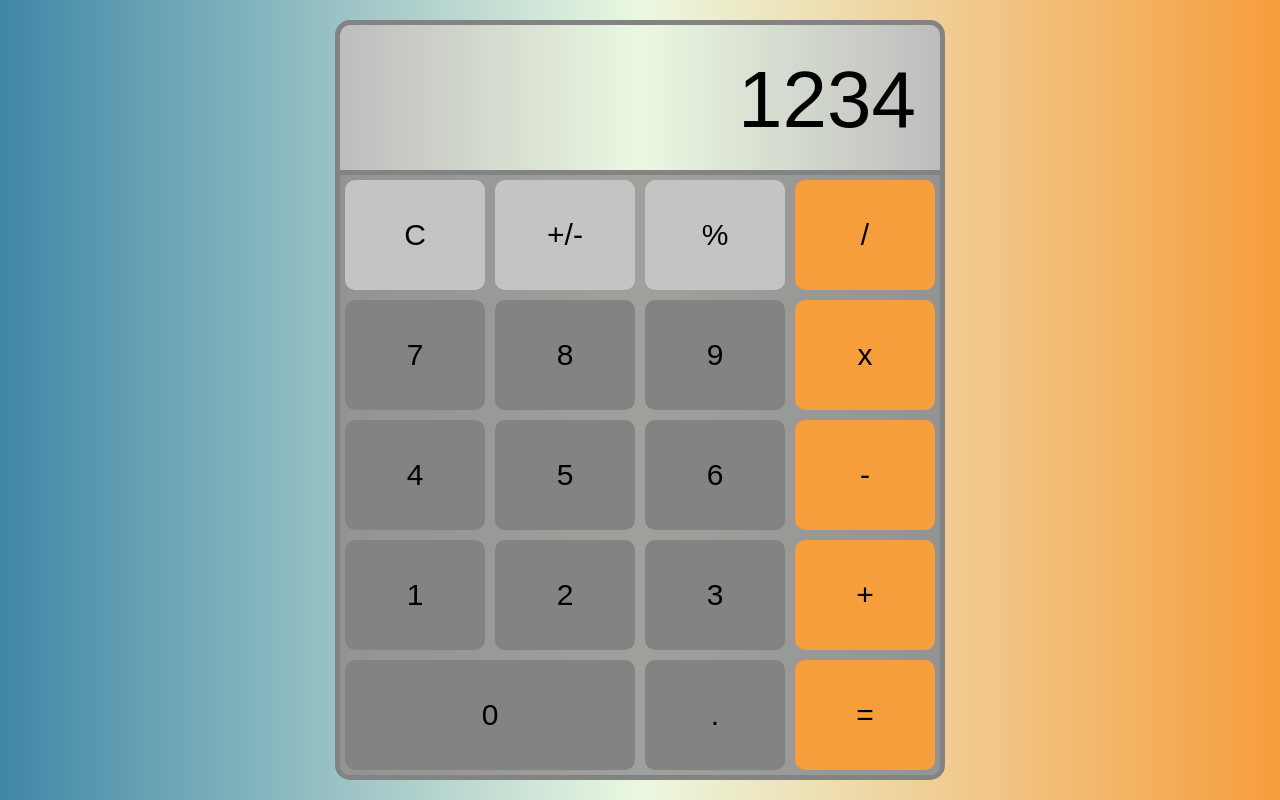
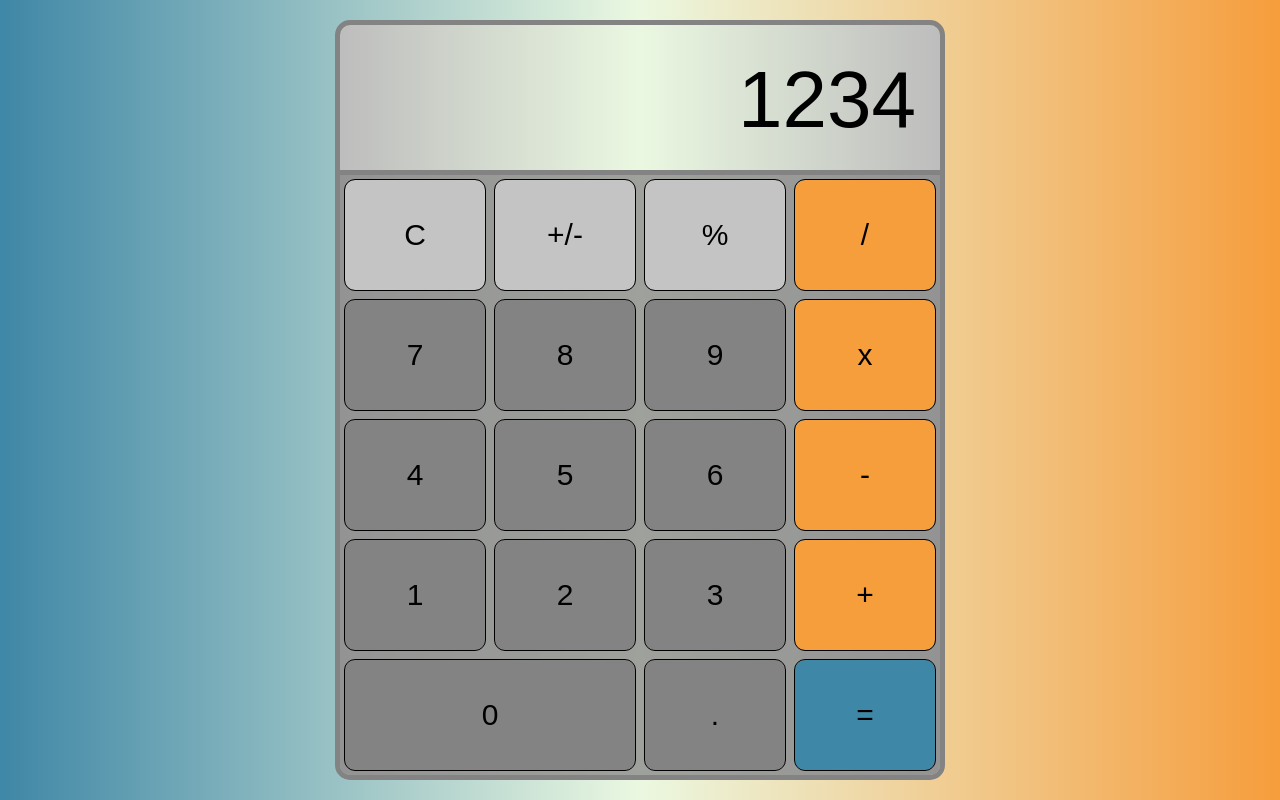
Before and after one commit to Philip748/react-calculator, a React (Create React App) app: page / in a window 1280 px wide. Built offline with nearby package versions, Linux system fonts and the light colour scheme.

Commit message:
Added toggle buttons

```diff
--- a/src/App.js
+++ b/src/App.js
@@ -1,10 +1,32 @@
 // App.js
-import React from "react";
+import React, { useState } from "react";
 import "./style.css";
 import Display from "./Display";
 import Button from "./Button";
 
 function App() {
+
+  const [operatorStates, setOperatorStates] = useState({
+    divideState: false,
+    multiplyState: false,
+    minusState: false,
+    plusState: false,
+  });
+
+  const handleOperatorClick = (operator) => {
+    // Create a new object with all operators set to false
+    const newOperatorStates = Object.keys(operatorStates).reduce((acc, key) => {
+      acc[key] = false;
+      return acc;
+    }, {});
+
+    // Toggle the state of the clicked operator
+    newOperatorStates[operator] = !operatorStates[operator];
+
+    console.log(newOperatorStates)
+    setOperatorStates(newOperatorStates);
+  };
+
   return (
     <div className="container">
       <Display />
@@ -13,22 +35,22 @@ function App() {
         <Button className="top-operator-button">C</Button>
         <Button className="top-operator-button">+/-</Button>
         <Button className="top-operator-button">%</Button>
-        <Button className="operator-button">/</Button>
+        <Button className="operator-button" isOn={operatorStates.divideState} onClick={() => handleOperatorClick("divideState")}>/</Button>
         <Button>7</Button>
         <Button>8</Button>
         <Button>9</Button>
-        <Button className="operator-button">x</Button>
+        <Button className="operator-button" isOn={operatorStates.multiplyState} onClick={() => handleOperatorClick("multiplyState")}>x</Button>
         <Button>4</Button>
         <Button>5</Button>
         <Button>6</Button>
-        <Button className="operator-button">-</Button>
+        <Button className="operator-button" isOn={operatorStates.minusState} onClick={() => handleOperatorClick("minusState")}>-</Button>
         <Button>1</Button>
         <Button>2</Button>
         <Button>3</Button>
-        <Button className="operator-button">+</Button>
+        <Button className="operator-button" isOn={operatorStates.plusState} onClick={() => handleOperatorClick("plusState")}>+</Button>
         <Button className="zero-button">0</Button>
         <Button>.</Button>
-        <Button className="operator-button">=</Button>
+        <Button className="equal-button">=</Button>
       </div>
     </div>
   );
--- a/src/Button.js
+++ b/src/Button.js
@@ -2,8 +2,29 @@
 import React from "react";
 import "./style.css";
 
-function Button({ className, children }) {
-  return <button className={`button-class ${className}`}>{children}</button>;
+function Button({ className, children, isOn, onClick }) {
+  const handleClick = () => {
+    if (className === "operator-button") {
+      onClick(); // Call the parent component's function to update state
+    } else {
+      console.log(children);
+    }
+  };
+
+  // Dynamic style based on whether the button is on or off
+  const buttonStyle = {
+    filter: isOn && className === "operator-button" ? "brightness(120%)" : "brightness(100%)",
+  };
+
+  return (
+    <button
+      className={`button-class ${className} ${isOn ? "operator-on" : ""}`}
+      style={buttonStyle}
+      onClick={handleClick}
+    >
+      {children}
+    </button>
+  );
 }
 
 export default Button;
--- a/src/style.css
+++ b/src/style.css
@@ -59,6 +59,7 @@ body{
     font-size: 30px;
     font-family: Arial, Helvetica, sans-serif;
     background-color: #838383;
+    outline: solid black 1px;
 }
 
 .zero-button{
@@ -73,6 +74,10 @@ body{
     background-color: #c4c4c4;
 }
 
+.equal-button{
+    background-color: #3f87a6;
+}
+
 .button-class:hover {
-    filter: brightness(120%)
+    filter: brightness(120%) !important;
 }
```
